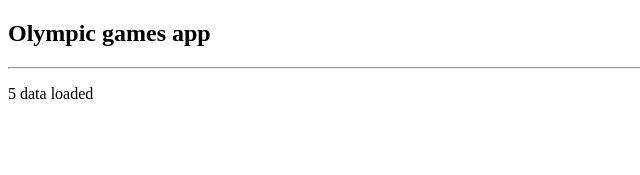
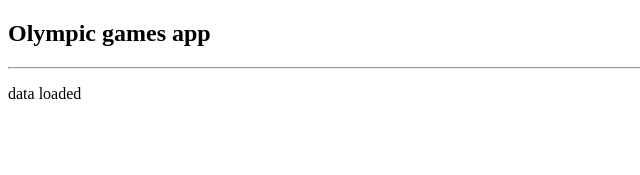
Before and after one commit to mohaali77/OC-DevFullStack-P2-Developper-le-front-end-en-utilisant-Angular, an Angular app: page / in a window 1280 px wide. Shown: the top 175 px of the page, without its empty margins (0-640 px from the left). Built offline with nearby package versions, Linux system fonts and the light colour scheme.

Commit message:
Update home.component.html

```diff
--- a/src/app/pages/home/home.component.html
+++ b/src/app/pages/home/home.component.html
@@ -1,3 +1,3 @@
 <h2>Olympic games app</h2>
 <hr />
-<p>{{ (olympics$ | async)?.length }} data loaded</p>
+<p>data loaded</p>
```
